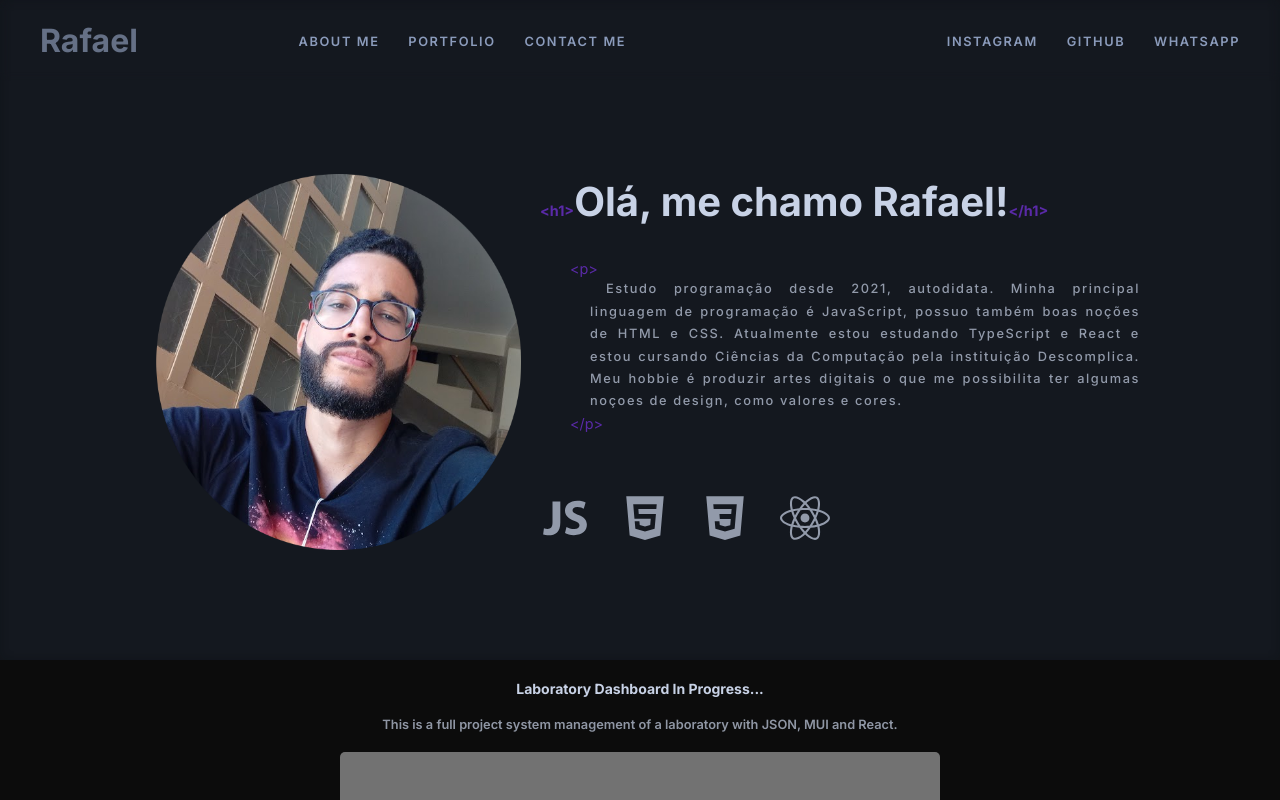
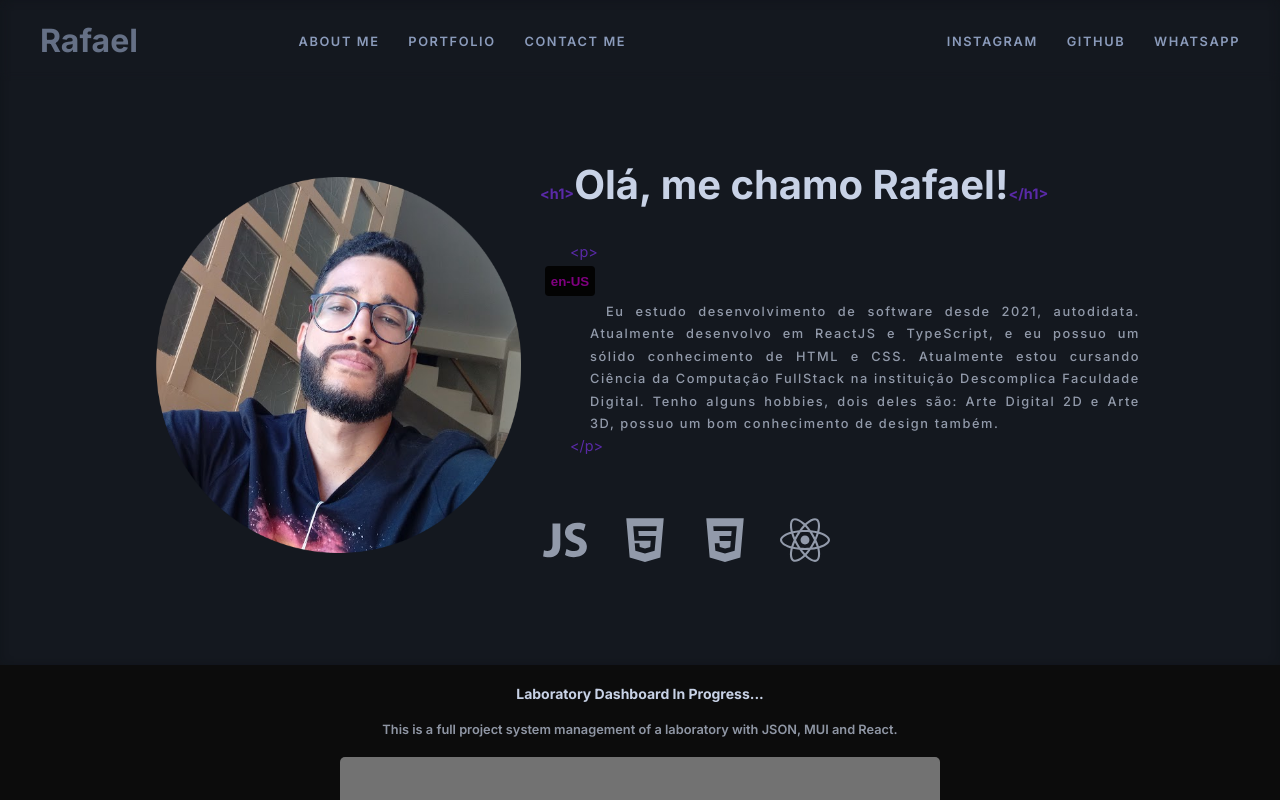
Before and after one commit to Rafael-Urei/my-site, a Next.js app: page / in a window 1280 px wide. Shown: the top 800 px of the page. Built offline with nearby package versions, Linux system fonts and the light colour scheme; grey boxes are pictures that could not be loaded.

Commit message:
Alterei o idiomado texto, adicionei um toggle.

```diff
--- a/src/app/components/Popup.jsx
+++ b/src/app/components/Popup.jsx
@@ -1,7 +1,11 @@
 import { useState } from "react";
-import styles from '../page.module.css';
-import { IoLogoJavascript as Js, IoLogoHtml5 as Html, IoLogoCss3 as Css } from 'react-icons/io'
-import { FaReact as React } from 'react-icons/fa'
+import styles from "../page.module.css";
+import {
+  IoLogoJavascript as Js,
+  IoLogoHtml5 as Html,
+  IoLogoCss3 as Css,
+} from "react-icons/io";
+import { FaReact as React } from "react-icons/fa";
 
 export default function Popup({ name, Element }) {
   const [showName, setShowName] = useState(false);
@@ -10,37 +14,51 @@ export default function Popup({ name, Element }) {
     setShowName(!showName);
   };
 
-    console.log('renderizei')
-
   return (
     <div className={styles.popup_container}>
-            { name === 'JavaScript' &&
+      {name === "JavaScript" && (
         <>
-                    <Js onClick={() => showPopup(name)} className={styles.language} id="lang1" />
+          <Js
+            onClick={() => showPopup(name)}
+            className={styles.language}
+            id="lang1"
+          />
           {showName ? <p className={styles.language_descr}>{name}</p> : null}
         </>
-            }
+      )}
 
-            { name === 'HTML' &&
+      {name === "HTML" && (
         <>
-                    <Html onClick={() => showPopup(name)} className={styles.language2} id="lang2" />
+          <Html
+            onClick={() => showPopup(name)}
+            className={styles.language2}
+            id="lang2"
+          />
           {showName ? <p className={styles.language_descr}>{name}</p> : null}
         </>
-            }
+      )}
 
-            { name === 'CSS' &&
+      {name === "CSS" && (
         <>
-                    <Css onClick={() => showPopup(name)} className={styles.language3} id="lang3" />
+          <Css
+            onClick={() => showPopup(name)}
+            className={styles.language3}
+            id="lang3"
+          />
           {showName ? <p className={styles.language_descr}>{name}</p> : null}
         </>
-            }
+      )}
 
-            { name === 'React' &&
+      {name === "React" && (
         <>
-                    <React onClick={() => showPopup(name)} className={styles.language4} id="lang4" />
+          <React
+            onClick={() => showPopup(name)}
+            className={styles.language4}
+            id="lang4"
+          />
           {showName ? <p className={styles.language_descr}>{name}</p> : null}
         </>
-            }
+      )}
     </div>
   );
-  };
+}
--- a/src/app/page.js
+++ b/src/app/page.js
@@ -10,6 +10,8 @@ import Head from "next/head";
 
 export default function Home() {
   const [visible, setVisible] = useState(1);
+
+  const [language, setLanguage] = useState(false);
 
   const [show, setShow] = useState(false);
 
@@ -66,7 +68,7 @@ export default function Home() {
         {mobile ? (
           <>
             <h1 className={styles.logo}>
-              <a href="#">Rafael-Urei</a>
+              <a href="#">Rafael</a>
             </h1>
             <div
               className={styles.menu_container}
@@ -204,14 +206,37 @@ export default function Home() {
                 <span>&lt;/h1&gt;</span>
               </h1>
               <span className={styles.span_p}>&lt;p&gt;</span>
-              <p className={styles.p}>
-                Estudo programação desde 2021, autodidata. Minha principal
-                linguagem de programação é JavaScript, possuo também boas noções
-                de HTML e CSS. Atualmente estou estudando TypeScript e React e
-                estou cursando Ciências da Computação pela instituição
-                Descomplica. Meu hobbie é produzir artes digitais o que me
-                possibilita ter algumas noçoes de design, como valores e cores.
-              </p>
+              <button
+                className={styles.langButton}
+                onClick={() => setLanguage(!language)}
+              >
+                {language ? "pt-BR" : "en-US"}
+              </button>
+              {!language ? (
+                <>
+                  <p className={styles.p}>
+                    Eu estudo desenvolvimento de software desde 2021,
+                    autodidata. Atualmente desenvolvo em ReactJS e TypeScript, e
+                    eu possuo um sólido conhecimento de HTML e CSS. Atualmente
+                    estou cursando Ciência da Computação FullStack na
+                    instituição Descomplica Faculdade Digital. Tenho alguns
+                    hobbies, dois deles são: Arte Digital 2D e Arte 3D, possuo
+                    um bom conhecimento de design também.
+                  </p>
+                </>
+              ) : (
+                <>
+                  <p className={styles.p}>
+                    I study software development since 2021, self-taught.
+                    Currently I development with ReactJS and TypeScript, and I
+                    have a solid knowledge with HTML and CSS. Currently I'm
+                    doing a FullStack Compute Science degree at Descomplica
+                    Faculdade Digital. I got some hobbies, two of them are 2D
+                    digital art and 3D art, I have a good mindset for Design
+                    too.
+                  </p>
+                </>
+              )}
               <span className={styles.span_p}>&lt;/p&gt;</span>
             </Fade>
             <div className={styles.languages_container}>
--- a/src/app/page.module.css
+++ b/src/app/page.module.css
@@ -453,3 +453,21 @@
   align-items: center;
   justify-content: center;
 }
+
+.langButton {
+  height: 30px;
+  width: 50px;
+  background-color: #030303;
+  color: purple;
+  border: none;
+  outline: none;
+  transition: 200ms;
+  cursor: pointer;
+  font-weight: 600;
+  border-radius: 4px;
+  margin: 5px;
+}
+
+.langButton:hover {
+  background-color: white;
+}
```
Lines whose indentation alone changed are shown as unchanged.
